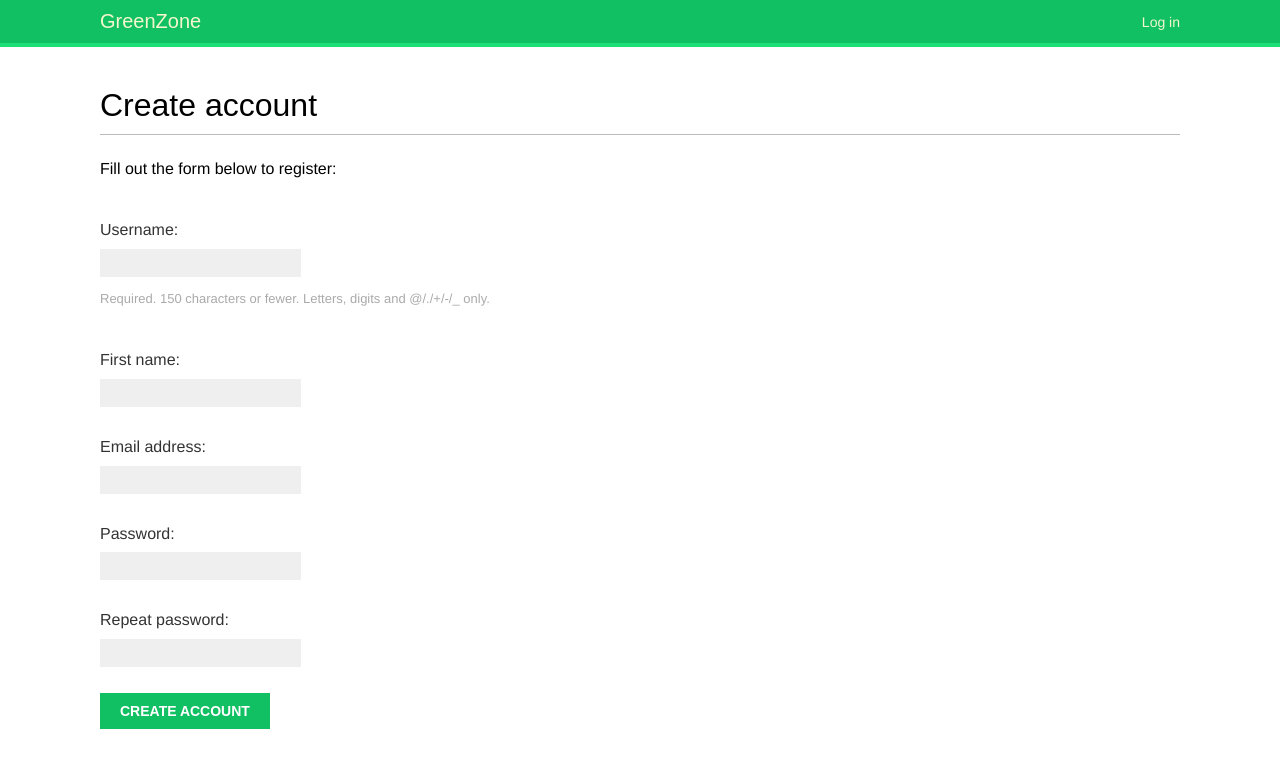
After one commit to CrazyMonkey0/Community-Website, a Django app: page /greenzone/register/ in a window 1280 px wide. The commit adds this page. Shown: the top 768 px of the page. Run offline with Django 4.2, Linux system fonts and the light colour scheme; some web fonts are replaced.

Commit message:
User registration

```diff
--- a/greenzone/forms.py
+++ b/greenzone/forms.py
@@ -1,7 +1,30 @@
 from django import forms
+from django.contrib.auth.models import User
 
 
 # login form
 # class LoginForm(forms.Form):
 #     username = forms.CharField()
 #     password = forms.CharField(widget=forms.PasswordInput)
+
+# form registraion
+class UserRegistrationForm(forms.ModelForm):
+
+    password = forms.CharField(label='Password', widget=forms.PasswordInput)
+    password2 = forms.CharField(label='Repeat password', widget=forms.PasswordInput)
+
+    class Meta:
+        model = User
+        fields = ('username', 'first_name', 'email')
+
+    # Checking whether these passwords are identical
+    def clean_password2(self):
+        cd = self.cleaned_data
+        if cd['password'] != cd['password2']:
+            raise forms.ValidationError('Passwords are not identical.')
+        return cd['password2']
+
+    # checking if there is an account with the same email address
+    def clean_email(self):
+        if User.objects.filter(email='email')[:1] != ['']:
+            raise forms.ValidationError('Email are not identical.')
--- /dev/null
+++ b/greenzone/templates/greenzone/register.html
@@ -0,0 +1,12 @@
+{% extends "base.html" %}
+{% block title %}Create account{% endblock %}
+
+{% block content %}
+<h1>Create account</h1>
+<p>Fill out the form below to register:</p>
+<form action="." method="post">
+    {{ user_form.as_p }}
+    {% csrf_token %}
+    <p><input type="submit" value="Create account"></p>
+</form>
+{% endblock %}
--- a/greenzone/templates/registration/login.html
+++ b/greenzone/templates/registration/login.html
@@ -9,7 +9,8 @@
     The username or password is incorrect. Try again.
 </p>
 {% else %}
-<p>Complete the form below to log in:</p>
+<p>Complete the form below to log in. If you don't have an
+account, you can create one <a href="{% url 'register' %}">here</a>.</p>
 {% endif %}
 <div class="login-form">
     <form action="{% url 'login' %}" method="post">
--- a/greenzone/urls.py
+++ b/greenzone/urls.py
@@ -29,4 +29,6 @@ urlpatterns = [
     path('reset/done/',
          auth_views.PasswordResetCompleteView.as_view(),
          name='password_reset_complete'),
+    # URLs for registering a new user
+    path('register/', views.register, name='register')
 ]
--- a/greenzone/views.py
+++ b/greenzone/views.py
@@ -2,7 +2,7 @@ from django.http import HttpResponse
 from django.shortcuts import render
 from django.contrib.auth.decorators import login_required
 # from django.contrib.auth import authenticate, login
-# from .forms import LoginForm
+from .forms import UserRegistrationForm
 
 
 #   If you want to use this solution you need the login.html file in templates/greenzone
@@ -30,6 +30,25 @@ from django.contrib.auth.decorators import login_required
 #                   {'form': form})
 
 
+def register(request):
+    if request.method == 'POST':
+        user_form = UserRegistrationForm(request.POST)
+        if user_form.is_valid():
+            new_user = user_form.save(commit=False)
+            new_user.set_password(
+                user_form.cleaned_data['password'])
+            new_user.save()
+            return render(request,
+                          'greenzone/register_done.html',
+                          {'new_user': new_user})
+    else:
+        user_form = UserRegistrationForm()
+
+    return render(request,
+                  'greenzone/register.html',
+                  {'user_form': user_form})
+
+
 # View to display main panel to user
 @login_required
 def dashboard(request):
```
Also changed, not shown: greenzone/templates/greenzone/register_done.html (added, +8 -0 lines).
